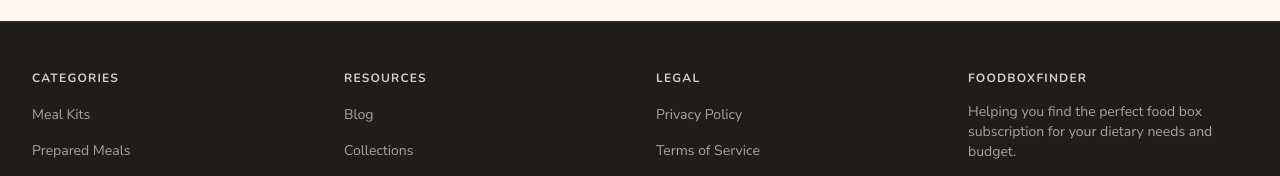
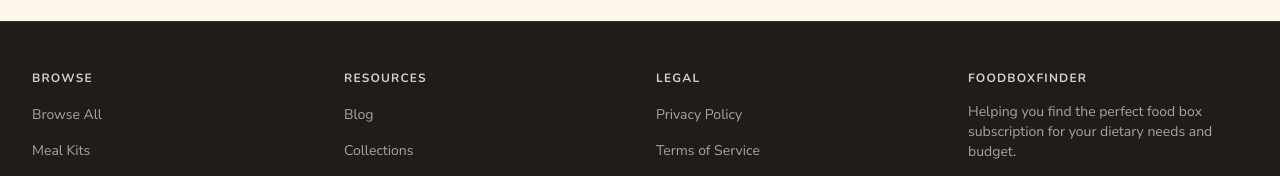
Before and after one commit to stanchak/foodboxfinder, a Next.js app: page / in a window 1280 px wide. Shown: the part 2878-3054 px from the top of the page. Built offline with nearby package versions, Linux system fonts and the light colour scheme; no server answers; the database is empty.

Commit message:
feat(19-01): update Footer category links to /search routes
- Change column heading from Categories to Browse
- Add Browse All link at top pointing to /search
- Update category links from /{slug} to /search?category={slug}

```diff
--- a/src/components/Footer.tsx
+++ b/src/components/Footer.tsx
@@ -7,12 +7,20 @@
       <div className="mx-auto max-w-7xl px-4 sm:px-6 lg:px-8 py-12">
         <div className="grid grid-cols-2 gap-8 md:grid-cols-4">
           <div>
-            <h3 className="text-xs font-semibold uppercase tracking-widest text-neutral-300">Categories</h3>
+            <h3 className="text-xs font-semibold uppercase tracking-widest text-neutral-300">Browse</h3>
             <ul className="mt-4 space-y-3">
+              <li>
+                <Link
+                  href="/search"
+                  className="text-sm text-neutral-400 hover:text-white transition-colors"
+                >
+                  Browse All
+                </Link>
+              </li>
               {CATEGORY_NAV_ITEMS.map((item) => (
                 <li key={item.slug}>
                   <Link
-                    href={`/${item.slug}`}
+                    href={`/search?category=${item.slug}`}
                     className="text-sm text-neutral-400 hover:text-white transition-colors"
                   >
                     {item.label}
```
